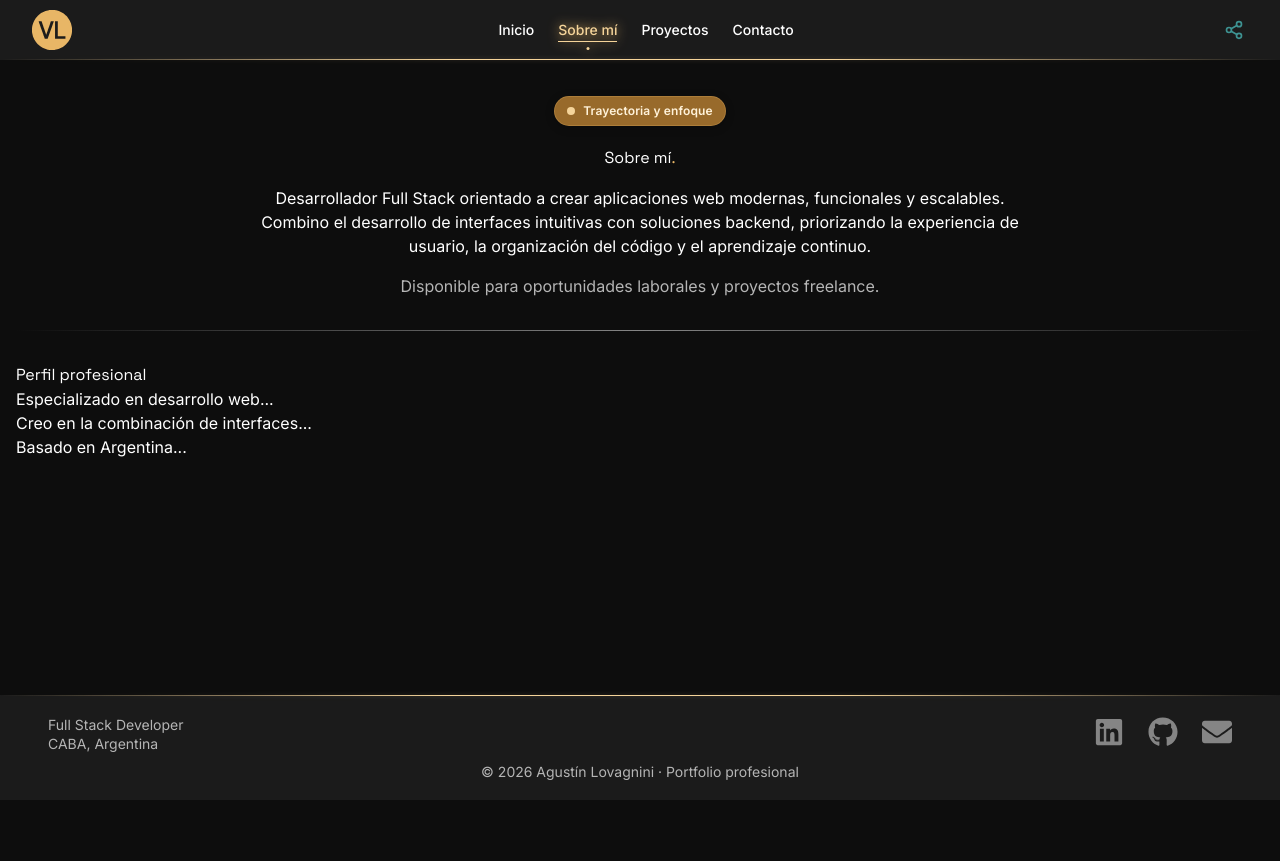
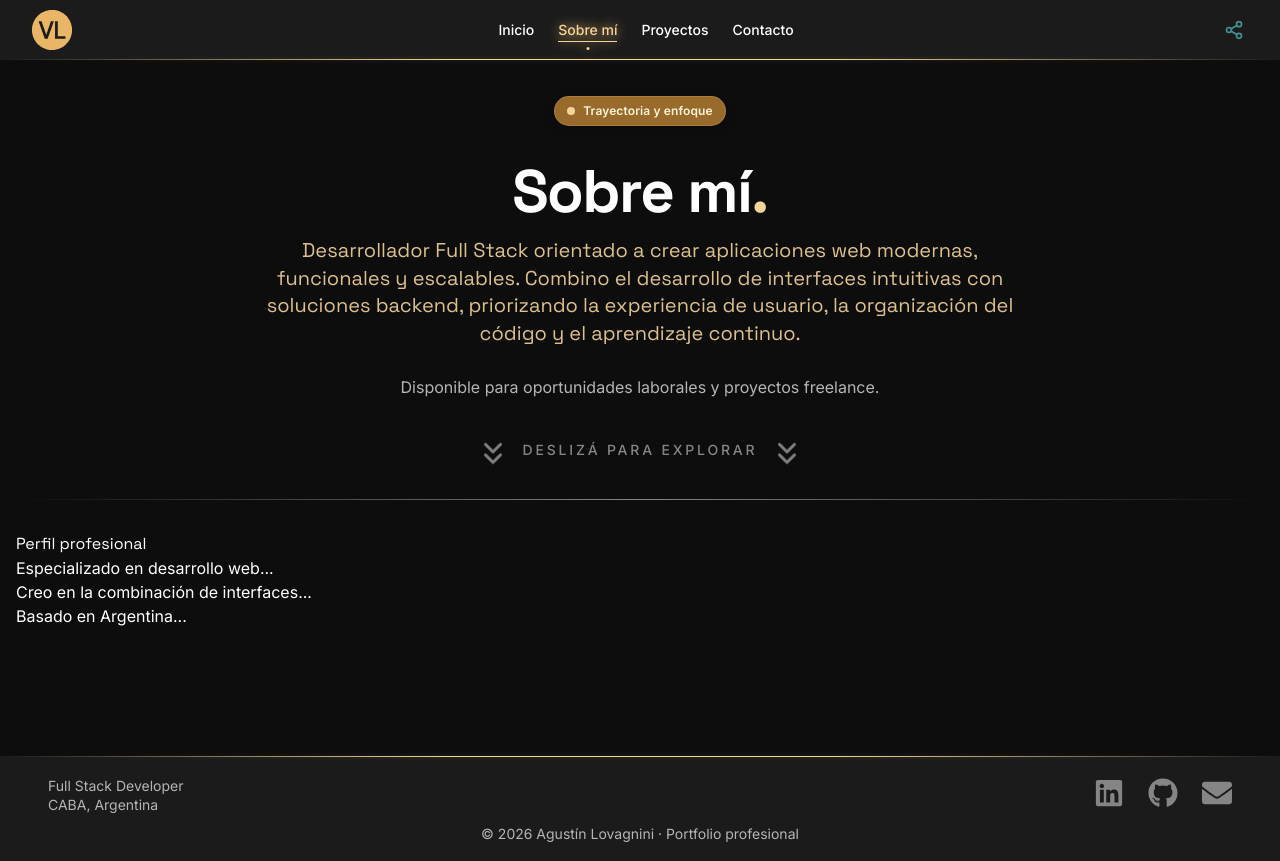
Before and after one commit to agustin-lovagnini/agustin-lovagnini-cv, a Next.js app: page /sobre-mi in a window 1280 px wide. Before the commit the page ends 800 px from the top, so only its background shows below. Built offline with nearby package versions, Linux system fonts and the light colour scheme.

Commit message:
feat: agregar animaciones y mejorar estilos en la sección "Sobre mí"

```diff
--- a/app/globals.css
+++ b/app/globals.css
@@ -16,6 +16,9 @@
   --color-foreground: #FFFFFF;
   --color-muted: #B5B5B5;
   --color-subtle: #858585;
+
+  /* Animaciones disponibles como utilidades de Tailwind */
+  --animate-scroll-down: scroll-down 2.2s ease-in-out infinite;
 }
 
 /* ===== Estilos base ===== */
@@ -44,6 +47,10 @@
   /* ----- Contenedores de sección ----- */
   .style-section {
     @apply bg-surface border border-gold p-5;
+  }
+
+  .section-divider {
+    @apply h-px w-full border-0 bg-linear-to-r from-transparent via-subtle to-transparent;
   }
 
   /* ----- Botones de la presentación ----- */
@@ -192,6 +199,7 @@
     animation-play-state: paused;
   }
 
+  /* ----- Insignia de disponibilidad ----- */
   .eyebrow-badge {
     @apply my-1 inline-flex self-start items-center gap-2 rounded-full
       border border-gold/25 bg-[#986A2B] px-3 py-1.5 text-xs
@@ -212,6 +220,7 @@
 }
 
 /* ===== Animaciones ===== */
+/* Movimiento horizontal de la marquesina */
 @keyframes marquee-scroll {
   from {
     transform: translateX(0);
@@ -221,3 +230,21 @@
     transform: translateX(-50%);
   }
 }
+
+/* Movimiento vertical de las flechas para explorar */
+@keyframes scroll-down {
+  0% {
+    transform: translateY(-7px);
+    opacity: 0;
+  }
+
+  45% {
+    opacity: 1;
+  }
+
+  85%,
+  100% {
+    transform: translateY(11px);
+    opacity: 0;
+  }
+}
--- a/app/page.tsx
+++ b/app/page.tsx
@@ -120,9 +120,9 @@ export default function Home() {
       <section aria-labelledby="llamado-accion" className="style-section w-full">
         <div className="flex flex-col gap-4 md:flex-row md:items-center md:justify-between">
           <div>
-            <h3 className="font-heading text-2xl md:text-3xl font-bold leading-tight tracking-tight pb-1">
+            <h2 id="llamado-accion" className="font-heading text-2xl md:text-3xl font-bold leading-tight tracking-tight pb-1">
               ¿Tenés un proyecto en mente?
-            </h3>
+            </h2>
 
             <p className="text-sm md:text-base font-normal leading-relaxed text-muted">
               Contame tu idea y veamos cómo podemos hacerla realidad
--- a/app/sobre-mi/page.tsx
+++ b/app/sobre-mi/page.tsx
@@ -1,34 +1,54 @@
+import { ChevronsDown } from "lucide-react";
+
 export default function SobreMi() {
     return (
         <main className="w-full flex flex-col gap-8 px-4 py-8">
-            <header className="flex flex-col items-center gap-4 text-center">
-                <span className="eyebrow-badge  self-center">
+            <header className="flex flex-col items-center gap-2 text-center">
+                <span className="eyebrow-badge mb-5 self-center">
                     <span aria-hidden="true" className="eyebrow-dot" />
                     Trayectoria y enfoque
                 </span>
 
-                <h1>
-                    Sobre mí<span className="text-gold">.</span>
+                <h1 className="font-heading text-4xl font-bold leading-tight tracking-tight md:text-5xl lg:text-6xl">
+                    Sobre mí<span className="text-gold-light">.</span>
                 </h1>
 
-                <p className="max-w-3xl">
+                <p className="max-w-3xl font-heading text-lg text-gold-light opacity-90 leading-snug md:text-xl">
                     Desarrollador Full Stack orientado a crear aplicaciones web modernas,
                     funcionales y escalables. Combino el desarrollo de interfaces intuitivas
                     con soluciones backend, priorizando la experiencia de usuario,
                     la organización del código y el aprendizaje continuo.
                 </p>
 
-                <p className="text-muted">
+                <p className="text-muted mt-5">
                     Disponible para oportunidades laborales y proyectos freelance.
                 </p>
             </header>
 
-<hr className="h-px w-full border-0 bg-linear-to-r from-transparent via-subtle to-transparent" />
+            <div className="flex items-center justify-center gap-3">
+                <ChevronsDown aria-hidden="true"
+                    className="size-9 text-subtle animate-scroll-down motion-reduce:animate-none"
+                />
+                <a
+                    href="#sobre-mi"
+                    className="text-subtle transition-colors duration-300 hover:text-gold-light focus-visible:text-gold-light"
+                >
+                    <span className="text-sm font-medium tracking-[0.2em] uppercase">
+                        Deslizá para explorar
+                    </span>
+                </a>
+                <ChevronsDown aria-hidden="true"
+                    className="size-9 text-subtle animate-scroll-down motion-reduce:animate-none"
+                />
+            </div>
+
+            <hr className="section-divider" />
+
             {/* CONTENEDORES AMARILLO SECTION */}
-            <section aria-labelledby="sobre-mi-descripcion">
+            <section id="sobre-mi" aria-labelledby="sobre-mi-descripcion">
                 {/* CONTENEDORES VERDES */}
                 <div>
-                    <h2>Perfil profesional</h2>
+                    <h2 id="sobre-mi-descripcion">Perfil profesional</h2>
                     <p>Especializado en desarrollo web...</p>
 
                     <blockquote>
```
Lines whose indentation alone changed are shown as unchanged.
